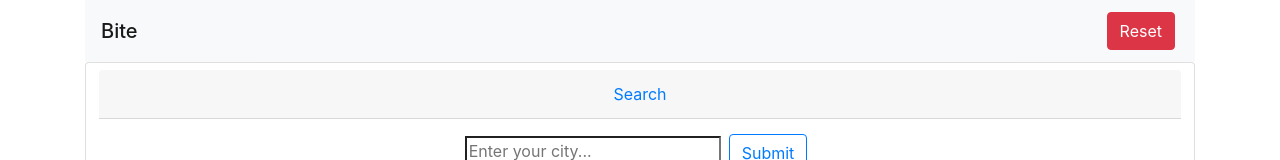
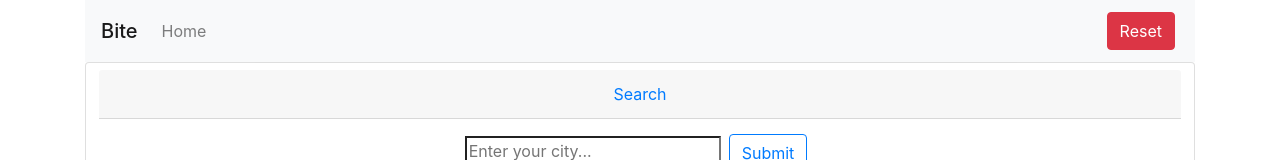
Before and after one commit to ebrock/bite, a React (Create React App) app: page / in a window 1280 px wide. Shown: the top 160 px of the page. Built offline with nearby package versions, Linux system fonts and the light colour scheme.

Commit message:
added home to navbar

```diff
--- a/src/components/navbar.jsx
+++ b/src/components/navbar.jsx
@@ -1,4 +1,5 @@
 import React from "react";
+import Nav from "react-bootstrap/Nav";
 import Navbar from "react-bootstrap/Navbar";
 import Button from "react-bootstrap/Button";
 
@@ -7,7 +8,12 @@ class NavBar extends React.Component {
     return (
       <Navbar id="navbar" bg="light">
         <Navbar.Brand className="mb-0 h1">Bite</Navbar.Brand>
-        <Navbar.Collapse className="justify-content-end">
+        <Navbar.Toggle aria-controls="navbar-nar"></Navbar.Toggle>
+        <Navbar.Collapse id="navbar-nav">
+          <Nav>
+            <Nav.Link href="https://www.ericbrock.net">Home</Nav.Link>
+          </Nav>
+        </Navbar.Collapse>
         <Button
           id="reset-btn"
           className="m-1"
@@ -16,7 +22,6 @@ class NavBar extends React.Component {
         >
           Reset
         </Button>
-        </Navbar.Collapse>
       </Navbar>
     );
   }
```
Lines whose indentation alone changed are shown as unchanged.
